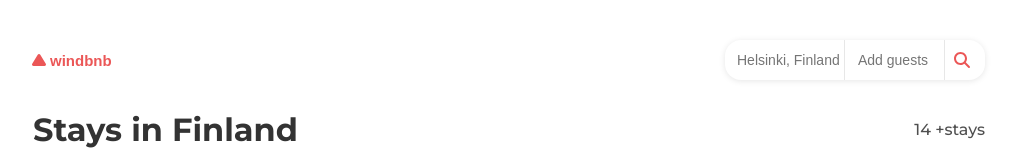
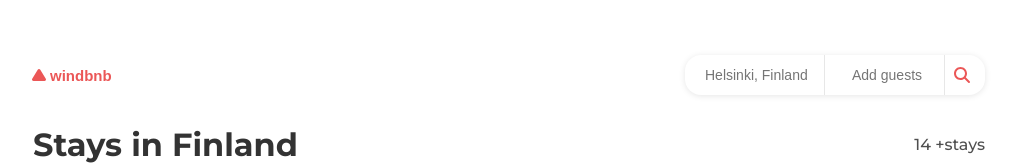
Before and after one commit to hebertclever/reservasOnline, a React (Vite) app: page / in a window 1280 px wide. Shown: the top 165 px of the page, without its empty margins (111-1127 px from the left). Built offline with nearby package versions, Linux system fonts and the light colour scheme.

Commit message:
fiz uma nova navbar na parte superior

```diff
--- a/src/components/Header.jsx
+++ b/src/components/Header.jsx
@@ -15,10 +15,9 @@ function Header({ setFilter, stays }) {
   const [showModal, setShowModal] = useState(false);
   console.log('Estado inicial do modal:', showModal);
 
-
-
   return (
     <>
+    <nav className='navbar-modal' > {showModal && <Modal />}</nav>
       <nav
         onMouseLeave={() => {
           // console.log('Mouse saiu da Header');
@@ -34,25 +33,36 @@ function Header({ setFilter, stays }) {
           <h1>windbnb</h1>
         </div>
 
-        <div className='filter-input'
+        <div
+          className="filter-input"
           onClick={() => {
             // console.log('Mouse Entrou na Header');
             setShowModal(true);
-        }}>
+          }}
+        >
           <input
-          className='input-search'
+            className="input-search"
             type="text"
             placeholder="Helsinki, Finland"
+            style={{ color: '#333' }}
             onChange={event => {
               console.log('O valor do input mudou:', event.target.value);
               setFilter(event.target.value);
             }}
           />
-        <input className='input-number' type="number" id='quantity' placeholder='Add guests'   name='quantity' min={1} max={20} />
-        <div className='input-search-icon' > <FontAwesomeIcon icon={faSearch} /></div>
-
-        {showModal && <Modal />}
-
+          <input
+            className="input-number"
+            type="number"
+            id="quantity"
+            placeholder="Add guests"
+            name="quantity"
+            min={1}
+            max={20}
+          />
+          <div className="input-search-icon">
+            {' '}
+            <FontAwesomeIcon icon={faSearch} />
+          </div>
         </div>
 
 
--- a/src/index.css
+++ b/src/index.css
@@ -148,6 +148,7 @@ input {
   display: flex;
   margin-left: auto;
   height: 40px;
+  width: 300px;
   padding-right: 20px;
   border-radius: 20px;
   border-radius: 16px;
@@ -160,8 +161,8 @@ input {
   border: none;
   border-right: 1px solid #82828231;
   height: 40px;
-  padding-left: 12px;
 }
+
 
 input:focus,
 input:active {
@@ -177,7 +178,7 @@ input:active {
 
 .input-search {
   width: 120px;
-  color: #312424;
+  color: #333;
   font-size: 14px;
 }
 
@@ -189,3 +190,7 @@ input:active {
   padding-left: 13px;
   color: #eb5757;
 }
+
+.navbar-modal {
+    height: 5px;
+}
```
Lines whose indentation alone changed are shown as unchanged.
